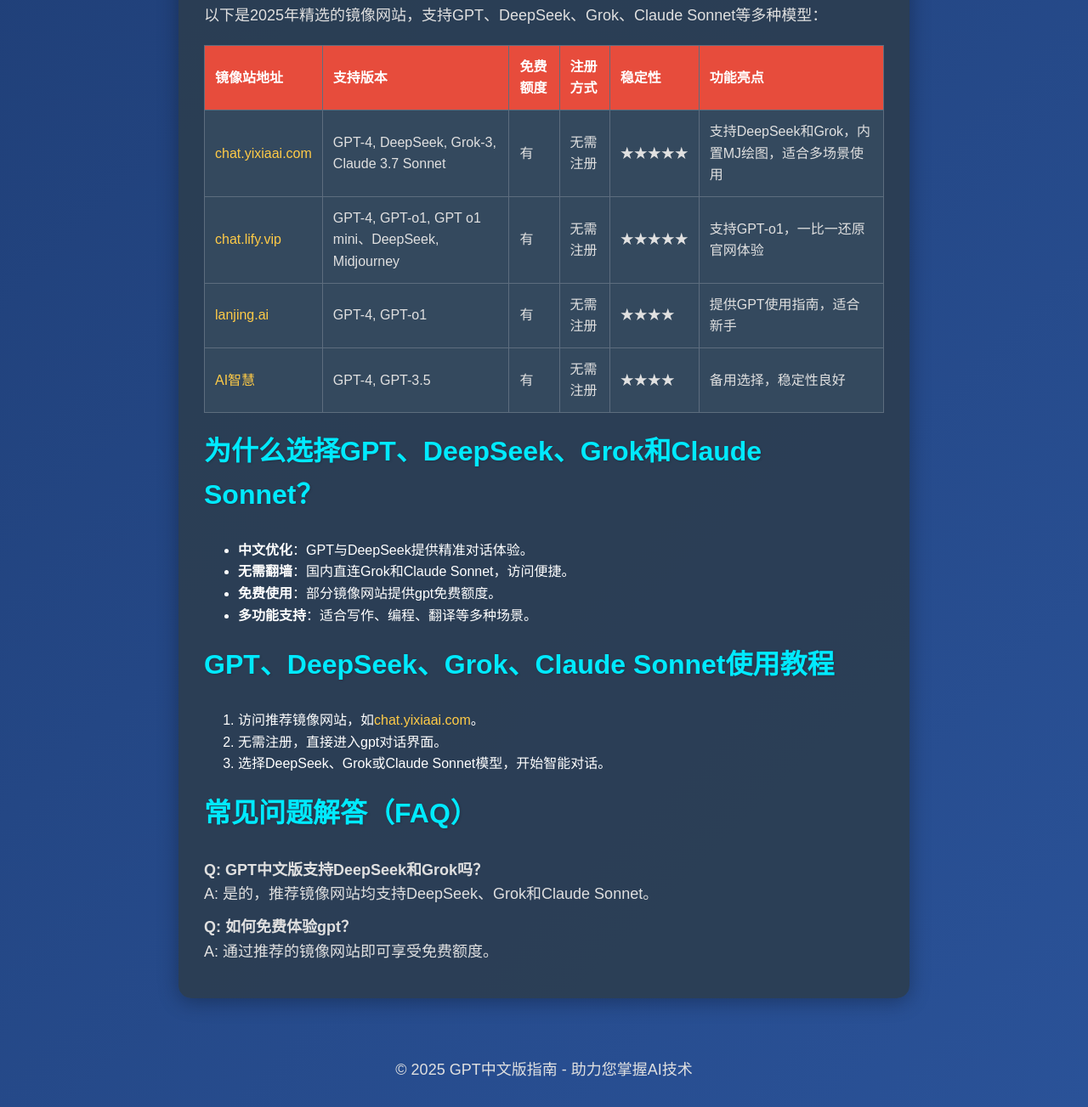
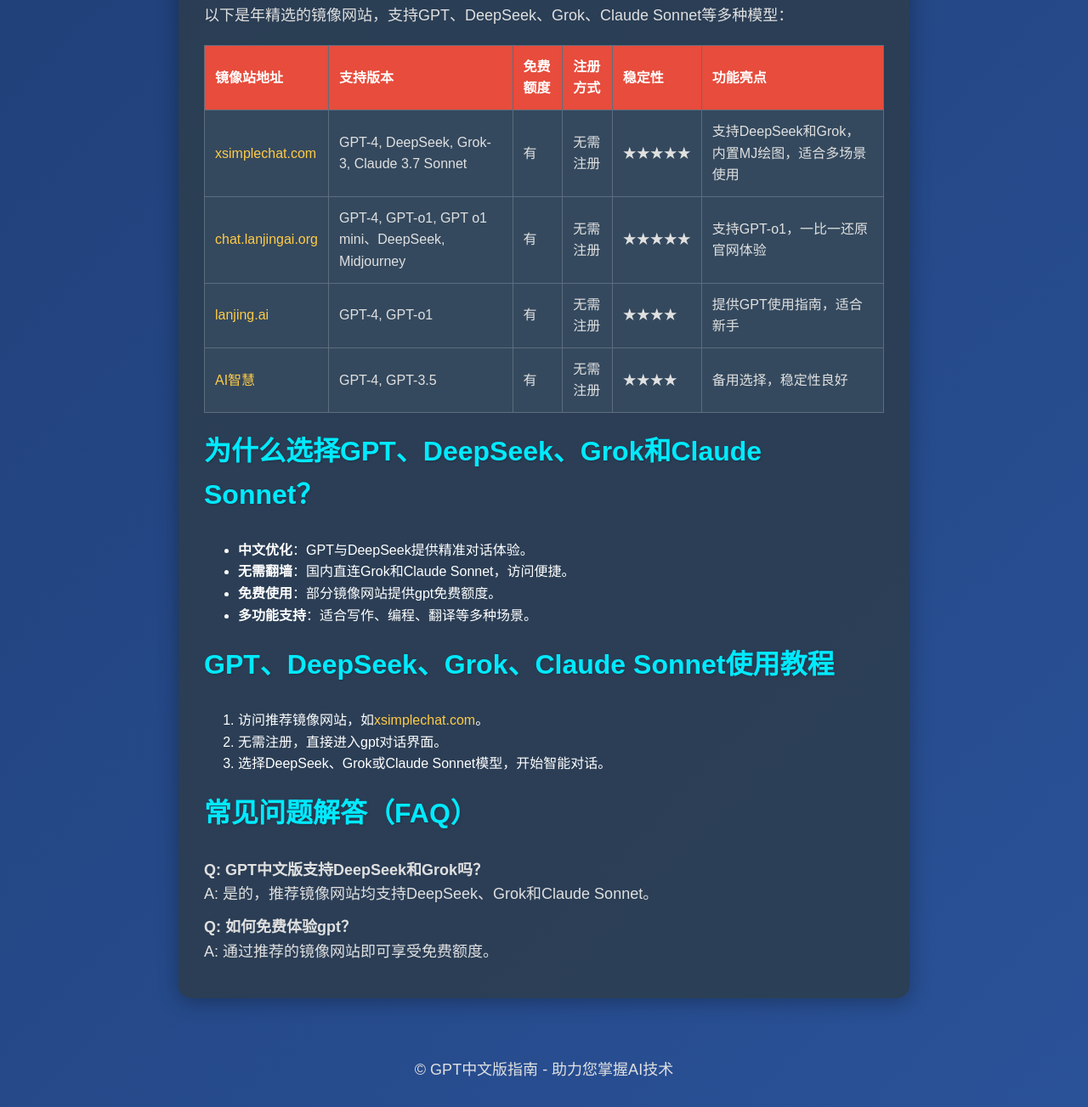
Before and after one commit to chatgpt-chinese-mirrors/Deepseek-ChatGPT-Platform, a plain HTML site: page index.html in a window 1280 px wide. Shown: the part 647-1950 px from the top of the page at 85% size. Drawn offline with Linux system fonts and the light colour scheme.

Commit message:
Update index.html

```diff
--- a/index.html
+++ b/index.html
@@ -123,8 +123,8 @@
     <div class="container">
         <header>
             <h1>GPT免费体验 - DeepSeek, Grok, Claude Sonnet</h1>
-            <p>2025年最新GPT中文版，无需翻墙即可体验DeepSeek、Grok、Claude Sonnet及更多AI模型。</p>
-            <a href="https://chat.yixiaai.com" class="button">立即体验GPT中文版</a>
+            <p>年最新GPT中文版，无需翻墙即可体验DeepSeek、Grok、Claude Sonnet及更多AI模型。</p>
+            <a href="https://xsimplechat.com" class="button">立即体验GPT中文版</a>
             <p>更新日期：<strong id="current-date"></strong></p>
         </header>
 
@@ -133,7 +133,7 @@
             <p>GPT中文版整合了DeepSeek、Grok、Claude Sonnet等先进AI模型，为国内用户提供流畅的智能对话体验。无需翻墙，通过镜像网站即可免费体验gpt技术，适用于学习、工作和内容创作。</p>
 
             <h2>国内可用的GPT镜像网站推荐</h2>
-            <p>以下是2025年精选的镜像网站，支持GPT、DeepSeek、Grok、Claude Sonnet等多种模型：</p>
+            <p>以下是年精选的镜像网站，支持GPT、DeepSeek、Grok、Claude Sonnet等多种模型：</p>
             <table>
                 <thead>
                     <tr>
@@ -147,7 +147,7 @@
                 </thead>
                 <tbody>
                     <tr>
-                        <td><a href="https://chat.yixiaai.com" target="_blank">chat.yixiaai.com</a></td>
+                        <td><a href="https://xsimplechat.com" target="_blank">xsimplechat.com</a></td>
                         <td>GPT-4, DeepSeek, Grok-3, Claude 3.7 Sonnet</td>
                         <td>有</td>
                         <td>无需注册</td>
@@ -155,7 +155,7 @@
                         <td>支持DeepSeek和Grok，内置MJ绘图，适合多场景使用</td>
                     </tr>
                     <tr>
-                        <td><a href="https://chat.lify.vip" target="_blank">chat.lify.vip</a></td>
+                        <td><a href="https://chat.lanjingai.org" target="_blank">chat.lanjingai.org</a></td>
                         <td>GPT-4, GPT-o1, GPT o1 mini、DeepSeek, Midjourney</td>
                         <td>有</td>
                         <td>无需注册</td>
@@ -191,7 +191,7 @@
 
             <h2>GPT、DeepSeek、Grok、Claude Sonnet使用教程</h2>
             <ol>
-                <li>访问推荐镜像网站，如<a href="https://chat.yixiaai.com" target="_blank">chat.yixiaai.com</a>。</li>
+                <li>访问推荐镜像网站，如<a href="https://xsimplechat.com" target="_blank">xsimplechat.com</a>。</li>
                 <li>无需注册，直接进入gpt对话界面。</li>
                 <li>选择DeepSeek、Grok或Claude Sonnet模型，开始智能对话。</li>
             </ol>
@@ -203,7 +203,7 @@
     </div>
 
     <footer>
-        <p>© 2025 GPT中文版指南 - 助力您掌握AI技术</p>
+        <p>©  GPT中文版指南 - 助力您掌握AI技术</p>
     </footer>
 
     <script>
```
